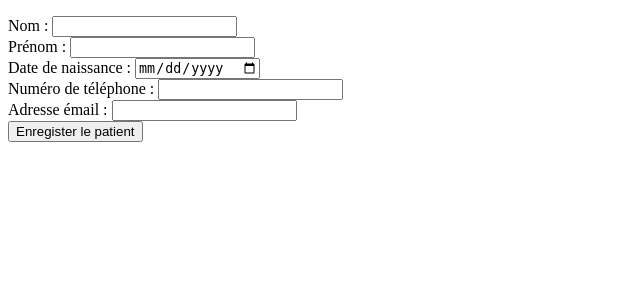
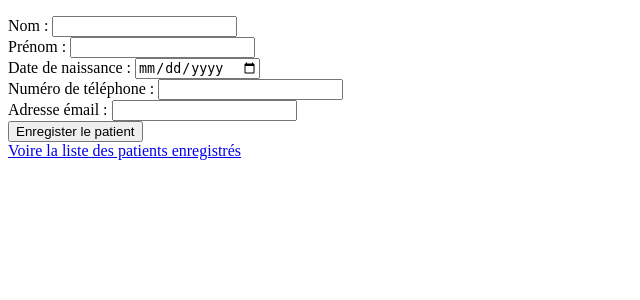
Before and after one commit to DamienSerrurier/PDO, a PHP site: page /Views/ajout-patient.php in a window 1280 px wide. Shown: the top 300 px of the page, without its empty margins (0-640 px from the left). Run offline with PHP 8.4, Linux system fonts and the light colour scheme.

Commit message:
Ajout lien liste-patients

```diff
--- a/Partie-2-Ecrire les données/Views/ajout-patient.php
+++ b/Partie-2-Ecrire les données/Views/ajout-patient.php
@@ -42,6 +42,9 @@ require '../Controllers/ajout-patient-controller.php';
         </div>
         <button type="submit" name="submitAddPatient" id="">Enregister le patient</button>
     </form>
+    <div>
+    <a href="liste-patients.php">Voire la liste des patients enregistrés</a>
+    </div>
 </body>
 
 </html>
```
